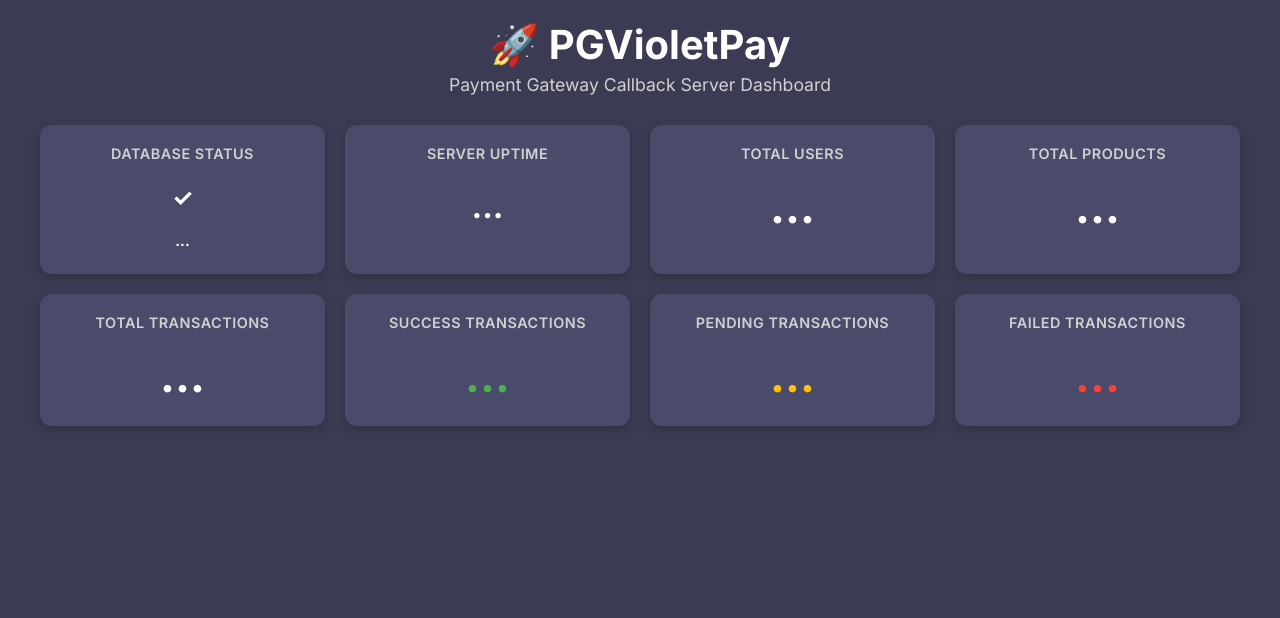
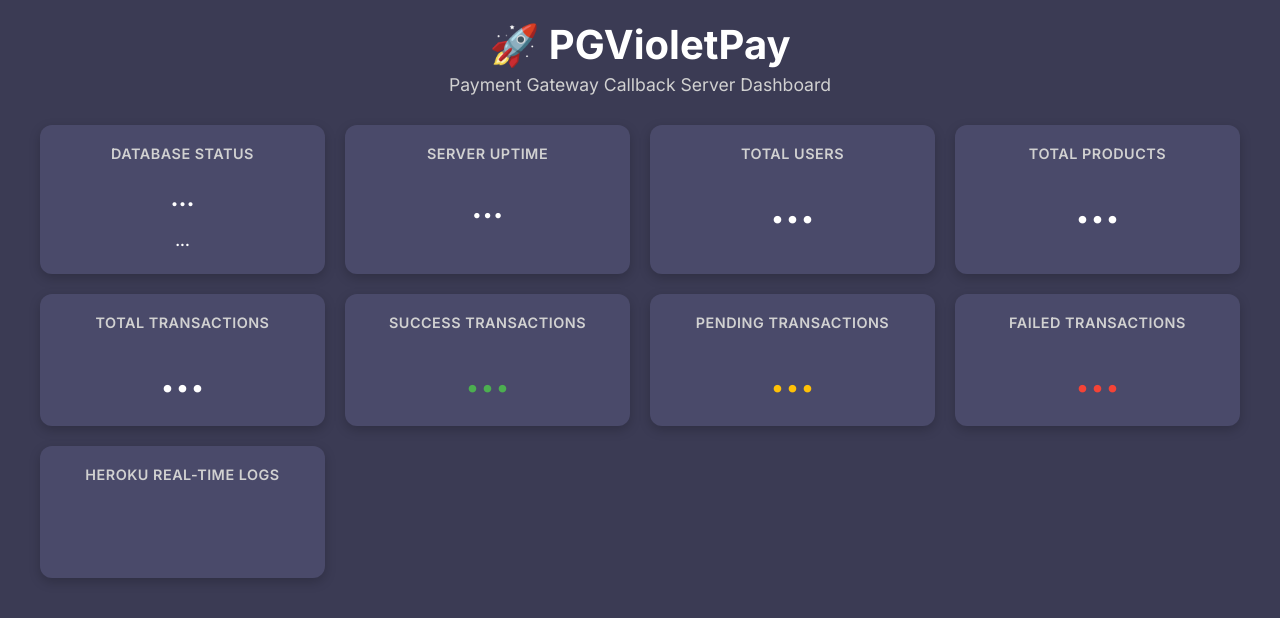
Before and after one commit to ahmadzakiyox/violetmediapay, a website: page public/index.html in a window 1280 px wide. Drawn offline with nearby package versions, Linux system fonts and the light colour scheme.

Commit message:
Update index.html

```diff
--- a/public/index.html
+++ b/public/index.html
@@ -19,7 +19,7 @@
             <h3>DATABASE STATUS</h3>
             <div class="card-content">
                 <div class="status-box" id="db-status-box">
-                    <div class="status-icon" id="db-status-icon">✓</div>
+                    <div class="status-icon" id="db-status-icon">...</div>
                     <span class="status-text" id="db-status-text">...</span>
                 </div>
             </div>
@@ -73,8 +73,16 @@
                 <span id="failed-transactions" class="stat-number color-failed">...</span>
             </div>
         </div>
+
+        <div class="card log-card">
+            <h3>HEROKU REAL-TIME LOGS</h3>
+            <div class="card-content">
+                <pre id="heroku-logs" class="log-box"></pre>
+            </div>
+        </div>
     </main>
 
+    <script src="/socket.io/socket.io.js"></script>
     <script src="script.js"></script>
 </body>
 </html>
```
